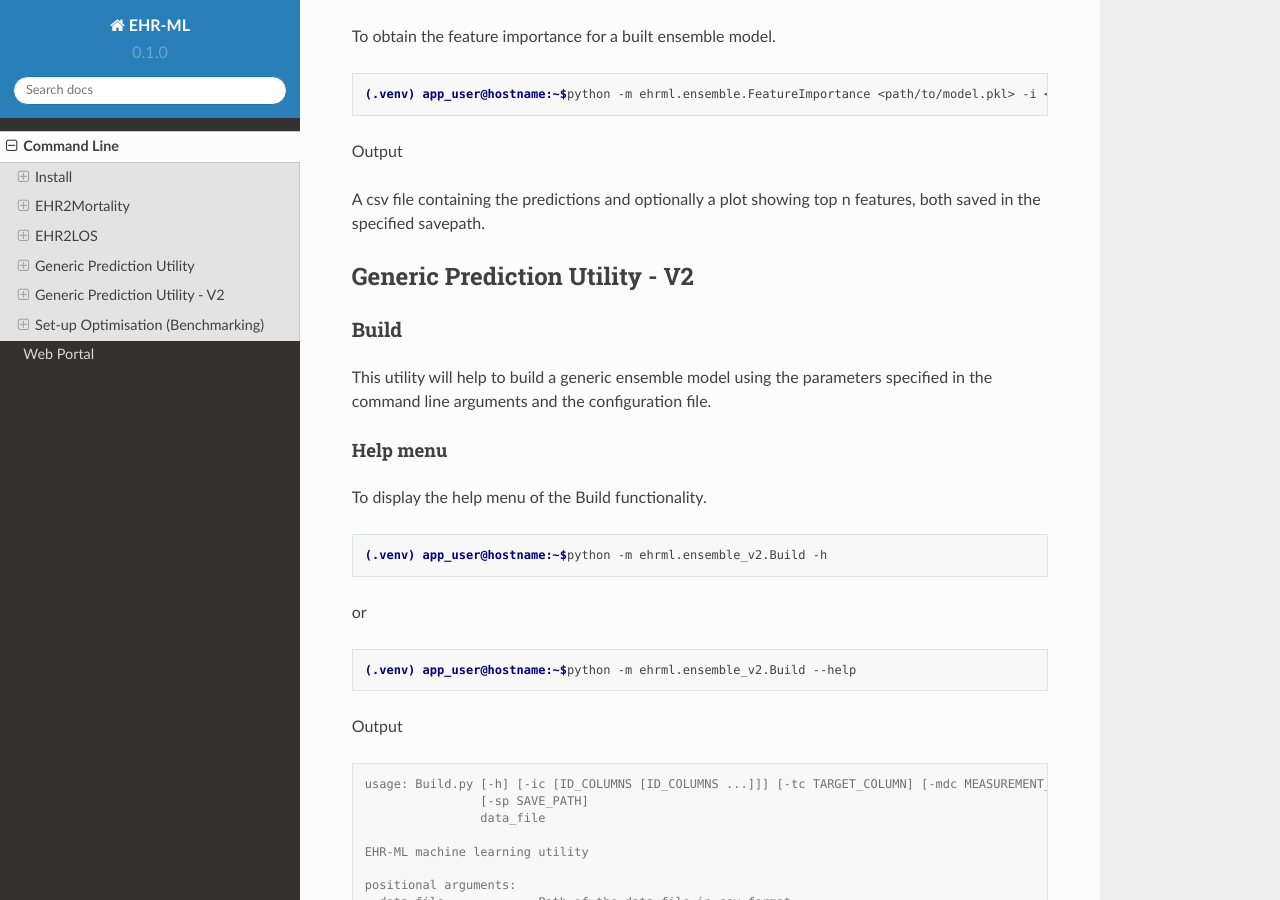
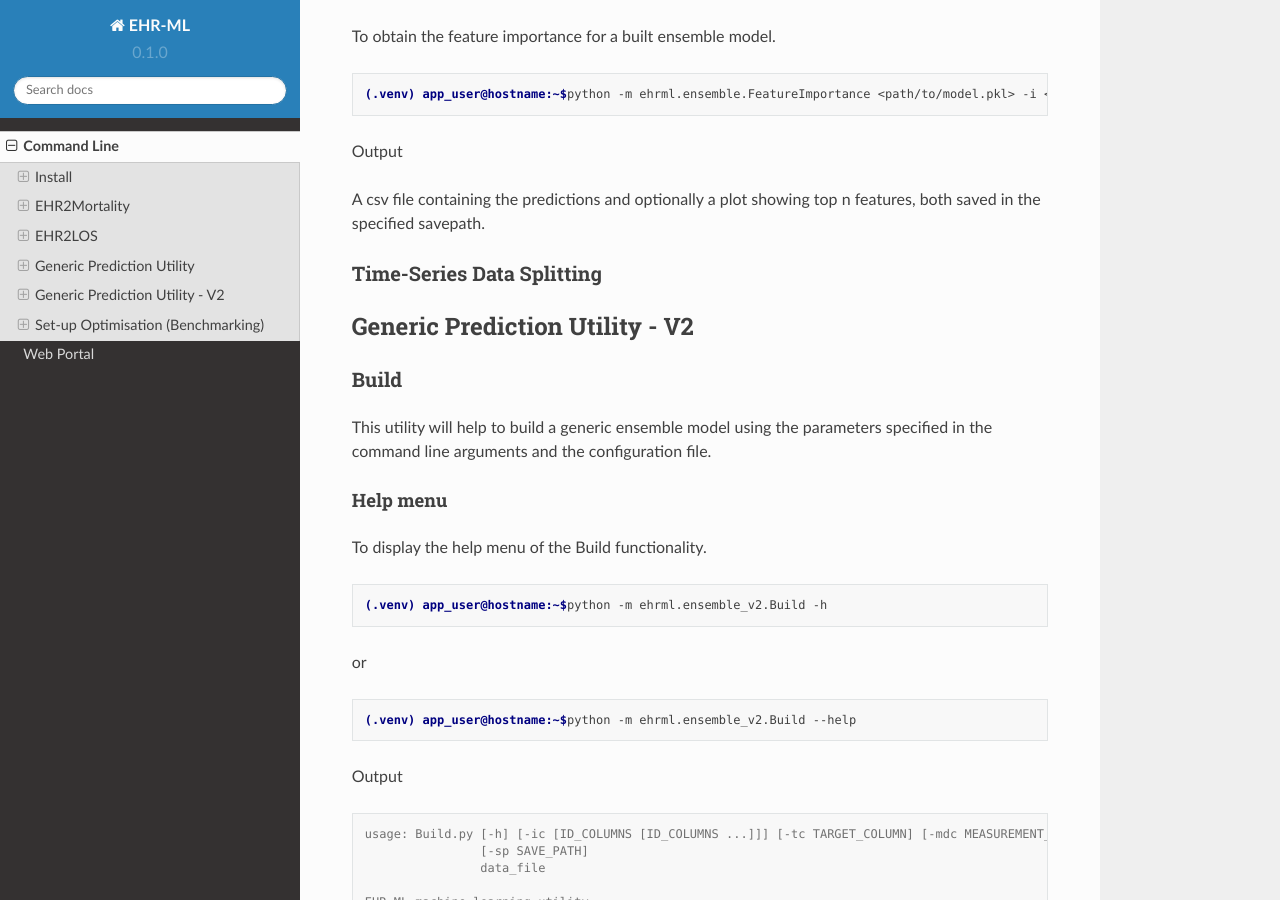
Before and after one commit to ryashpal/EHR-ML-Tutorials, a Sphinx documentation site: the page built from docs/source/command_line.rst, in a window 1280 px wide and 900 px high, scrolled down 13613 px. Built offline with Sphinx 7.4.7 and the Read the Docs theme 2.0.0, drawn with Linux system fonts in a browser that asks for light colours.

Commit message:
Update command_line.rst

```diff
--- a/docs/source/command_line.rst
+++ b/docs/source/command_line.rst
@@ -761,6 +761,9 @@ Output
 A csv file containing the predictions and optionally a plot showing top n features, both saved in the specified savepath.
 
 
+Time-Series Data Splitting
+--------------------------
+
 Generic Prediction Utility - V2
 +++++++++++++++++++++++++++++++
 
```
